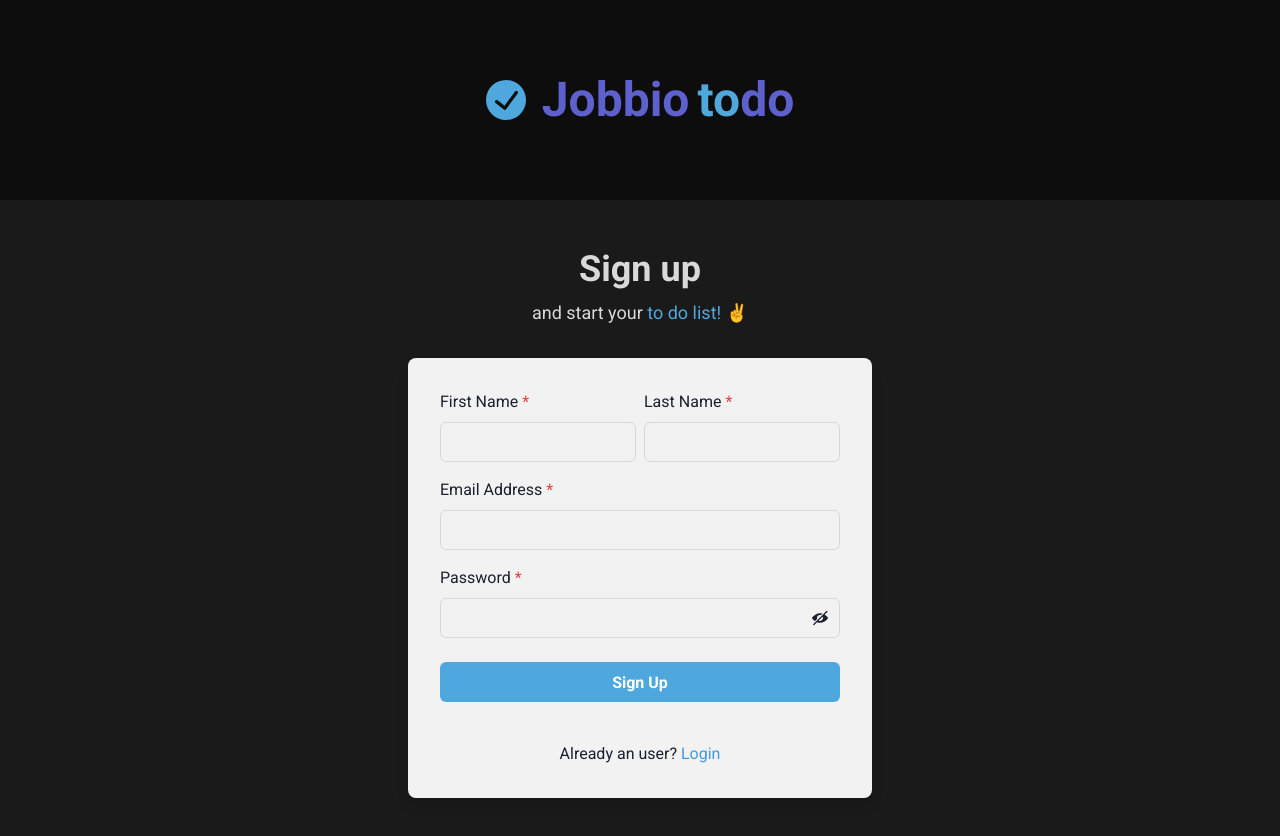
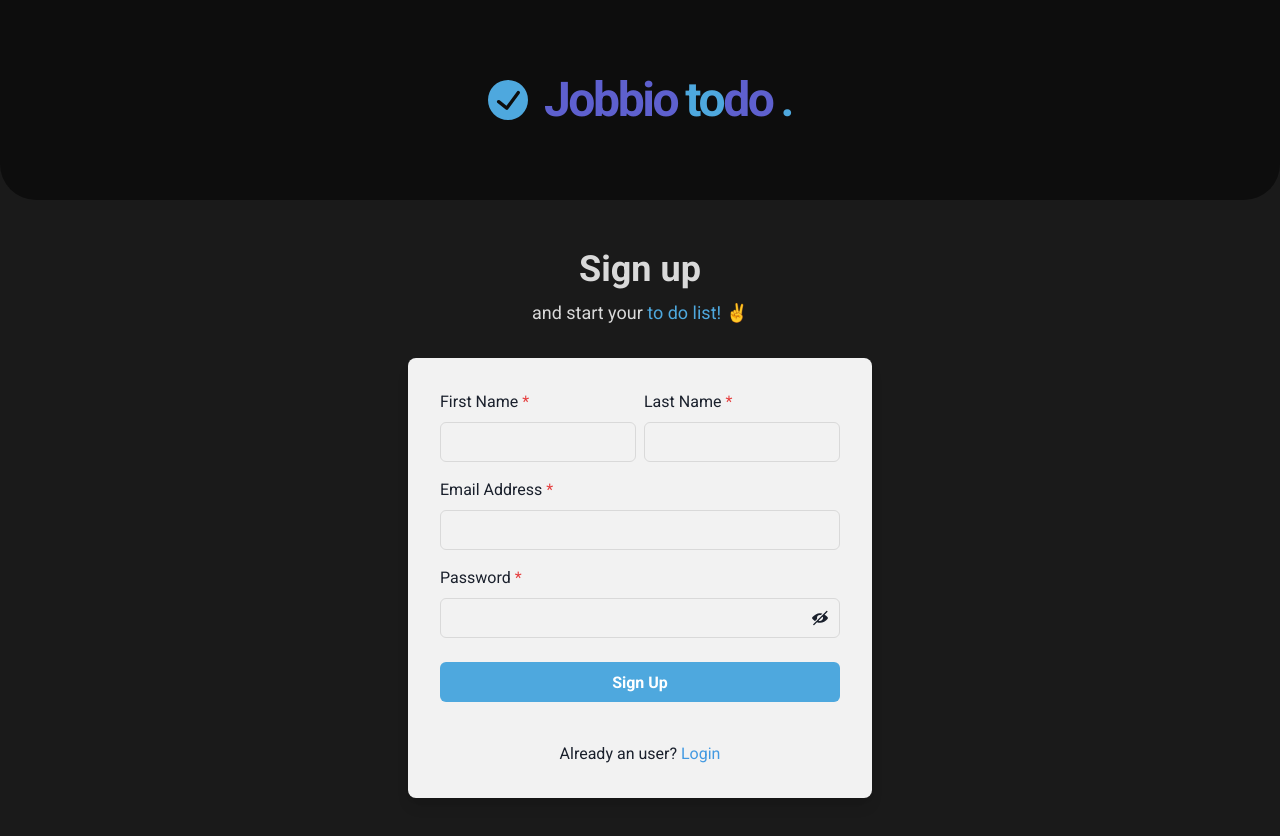
Before and after one commit to cvbordalo/jobbio-to-do, a React (Vite) app: page /signup in a window 1280 px wide. Shown: the top 836 px of the page. Built offline with nearby package versions, Linux system fonts and the light colour scheme.

Commit message:
feat: Create FormInputPassword

```diff
--- a/src/components/FormButton/index.tsx
+++ b/src/components/FormButton/index.tsx
@@ -1,10 +1,10 @@
-import { Button } from '@chakra-ui/react';
+import { Button, ButtonProps } from '@chakra-ui/react';
 
-interface FormButtonProps {
+interface FormButtonProps extends ButtonProps {
   title: string;
 }
 
-export function FormButton({ title }: FormButtonProps) {
+export function FormButton({ title, ...rest }: FormButtonProps) {
   return (
     <Button
       bg={'blue.300'}
@@ -12,6 +12,7 @@ export function FormButton({ title }: FormButtonProps) {
       _hover={{
         bg: 'blue.700'
       }}
+      {...rest}
     >
       {title}
     </Button>
--- /dev/null
+++ b/src/components/FormInputPassword/index.tsx
@@ -0,0 +1,34 @@
+import { ViewIcon, ViewOffIcon } from '@chakra-ui/icons';
+import {
+  Button,
+  FormControl,
+  FormLabel,
+  Input,
+  InputGroup,
+  InputRightElement
+} from '@chakra-ui/react';
+import { useState } from 'react';
+
+export function FormInputPassword() {
+  const [showPassword, setShowPassword] = useState(false);
+
+  return (
+    <FormControl id="password" isRequired>
+      <FormLabel>Password</FormLabel>
+      <InputGroup>
+        <Input
+          type={showPassword ? 'text' : 'password'}
+          focusBorderColor="blue.300"
+        />
+        <InputRightElement h={'full'}>
+          <Button
+            variant={'ghost'}
+            onClick={() => setShowPassword(showPassword => !showPassword)}
+          >
+            {showPassword ? <ViewIcon /> : <ViewOffIcon />}
+          </Button>
+        </InputRightElement>
+      </InputGroup>
+    </FormControl>
+  );
+}
--- a/src/components/Header/index.tsx
+++ b/src/components/Header/index.tsx
@@ -3,13 +3,19 @@ import { CheckCircleIcon } from '@chakra-ui/icons';
 
 export function Header() {
   return (
-    <Center bg={'gray.700'} h={'12.5rem'} position={'relative'}>
+    <Center
+      bg={'gray.700'}
+      h={'12.5rem'}
+      position={'relative'}
+      borderBottomRadius={36}
+    >
       <CheckCircleIcon w={10} h={10} color="blue.300" marginRight={4} />
       <Heading
         color={'purple.700'}
         fontWeight={'extrabold'}
         alignItems={'center'}
         fontSize={'5xl'}
+        letterSpacing={'tighter'}
       >
         Jobbio
       </Heading>{' '}
@@ -18,11 +24,26 @@ export function Header() {
         color={'blue.300'}
         fontWeight={'extrabold'}
         ml={2}
+        letterSpacing={'tighter'}
       >
         to
       </Heading>{' '}
-      <Heading fontSize={'5xl'} color={'purple.700'} fontWeight={'extrabold'}>
+      <Heading
+        letterSpacing={'tighter'}
+        fontSize={'5xl'}
+        color={'purple.700'}
+        fontWeight={'extrabold'}
+      >
         do
+      </Heading>
+      <Heading
+        letterSpacing={'tighter'}
+        fontSize={'5xl'}
+        color={'blue.300'}
+        fontWeight={'extrabold'}
+        ml={2}
+      >
+        .
       </Heading>
     </Center>
   );
--- a/src/pages/SignUp.tsx
+++ b/src/pages/SignUp.tsx
@@ -1,27 +1,18 @@
 import {
   Flex,
   Box,
-  FormControl,
-  FormLabel,
-  Input,
-  InputGroup,
   HStack,
-  InputRightElement,
   Stack,
-  Button,
   Heading,
   Text,
   Link
 } from '@chakra-ui/react';
-import { useState } from 'react';
-import { ViewIcon, ViewOffIcon } from '@chakra-ui/icons';
 import { FormButton } from '../components/FormButton';
 import { NavLink } from 'react-router-dom';
 import { FormInput } from '../components/FormInput';
+import { FormInputPassword } from '../components/FormInputPassword';
 
 export function SignUp() {
-  const [showPassword, setShowPassword] = useState(false);
-
   return (
     <Flex align={'center'} justify={'center'}>
       <Stack spacing={8} mx={'auto'} maxW={'lg'} py={12} px={6}>
@@ -59,27 +50,9 @@ export function SignUp() {
               type={'email'}
               label="Email Address"
             />
-            <FormControl id="password" isRequired>
-              <FormLabel>Password</FormLabel>
-              <InputGroup>
-                <Input
-                  type={showPassword ? 'text' : 'password'}
-                  focusBorderColor="blue.300"
-                />
-                <InputRightElement h={'full'}>
-                  <Button
-                    variant={'ghost'}
-                    onClick={() =>
-                      setShowPassword(showPassword => !showPassword)
-                    }
-                  >
-                    {showPassword ? <ViewIcon /> : <ViewOffIcon />}
-                  </Button>
-                </InputRightElement>
-              </InputGroup>
-            </FormControl>
+            <FormInputPassword />
             <Stack spacing={10} pt={2}>
-              <FormButton title="Sign Up" />
+              <FormButton title="Sign Up" />F
             </Stack>
             <Stack pt={6}>
               <Text align={'center'}>
```
Also changed, not shown: src/pages/SignIn.tsx (+1 -11 lines).
